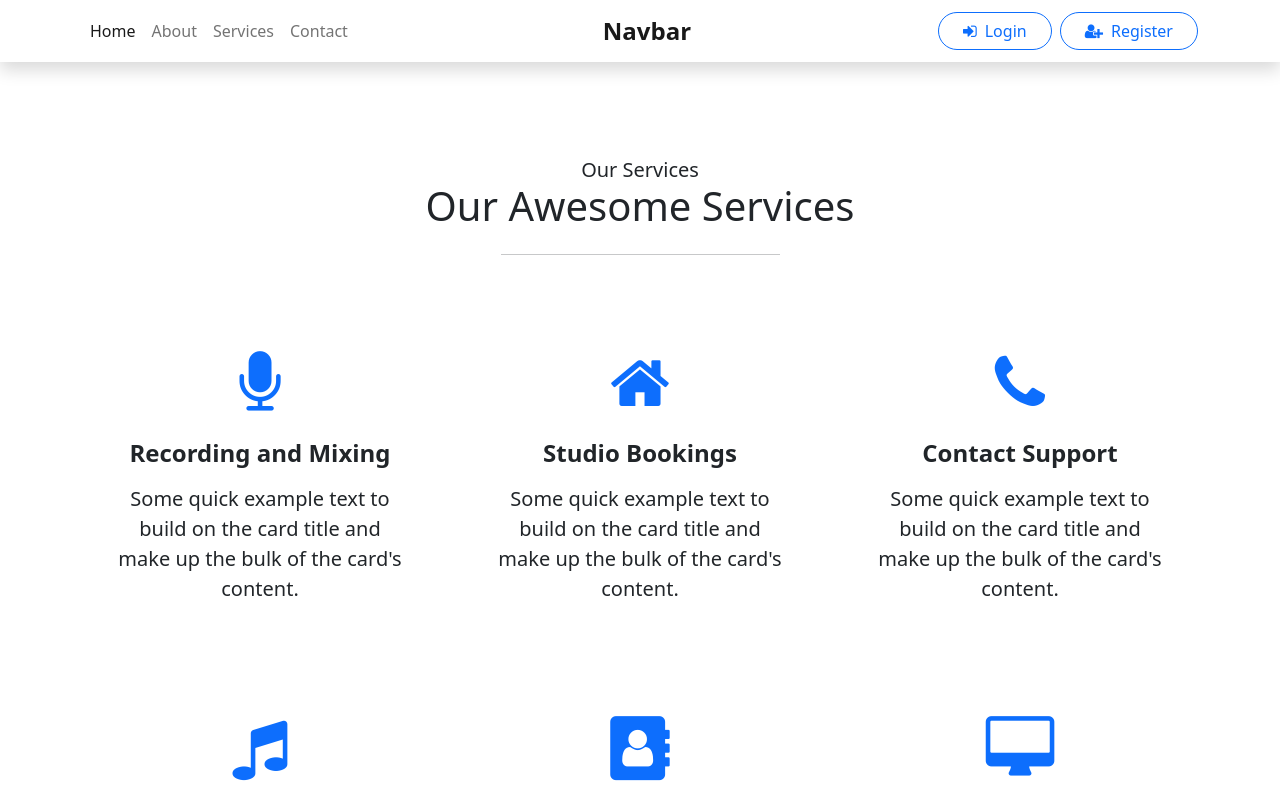
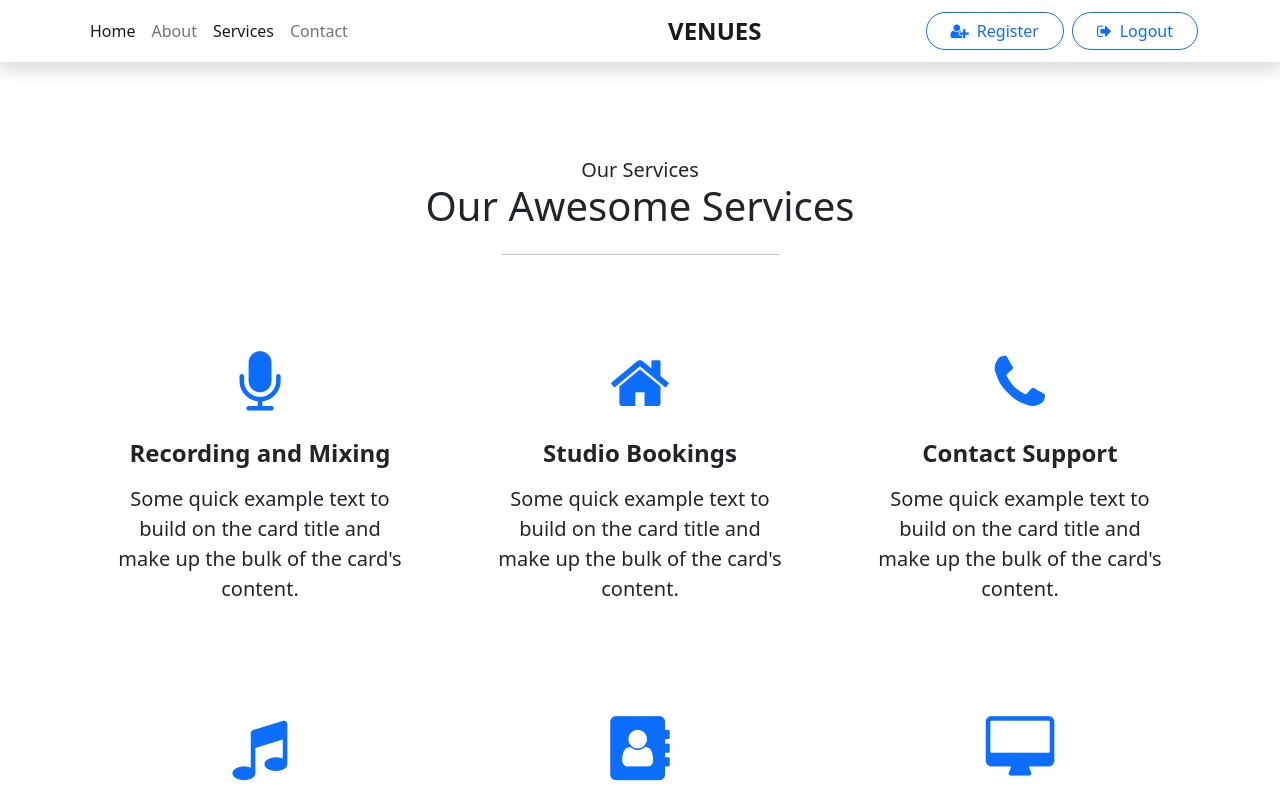
Before and after one commit to annpeacesnr/mernweb, a React (Create React App) app: page /services in a window 1280 px wide. Shown: the top 800 px of the page. Built offline with nearby package versions, Linux system fonts and the light colour scheme.

Commit message:
navigation

```diff
--- a/src/components/Home.jsx
+++ b/src/components/Home.jsx
@@ -2,7 +2,7 @@
 import About from './About';
 import Contact from './Contact';
 import Services from './Services';
-//import { NavLink } from 'react-router-dom';
+import { NavLink } from 'react-router-dom';
 
 const Home = () => {
   return (
@@ -15,8 +15,8 @@
                         <p className="text-white lead text-center fs-4 mb-5">Lorem ipsum dolor sit amet, consectetur adipiscing elit, sed do eiusmod tempor incididunt ut labore et dolore magna aliqua.
                         Ut enim ad minim veniam, quis nostrud exercitation ullamco laboris nisi ut aliquip ex ea commodo consequat.</p>
                         <div className="buttons d-flex justify-content-center">
-                            <button className="btn btn-light me-4 rounded-pill px-4 py-2">Get Quote</button>
-                            <button className="btn btn-outline-light rounded-pill px-4 py-2">Our Services</button>
+                            <NavLink to="/contact" className="btn btn-light me-4 rounded-pill px-4 py-2">Get Quote</NavLink>
+                            <NavLink to="/services" className="btn btn-outline-light rounded-pill px-4 py-2">Our Services</NavLink>
                         </div>
                     </div>
                 </div>
--- a/src/components/Navbar.jsx
+++ b/src/components/Navbar.jsx
@@ -1,38 +1,54 @@
-import React from 'react'
+import React from 'react';
+import { NavLink } from 'react-router-dom';
 
-const Navbar = () => {
+
+const Navbar = (props) => {
     return (
-    <div><nav class="navbar navbar-expand-lg navbar-light shadow">
-    <div class="container">
+        <div>
+            <nav className="navbar navbar-expand-lg navbar-light shadow">
+  <div className="container">
 
-      <button class="navbar-toggler" type="button" data-bs-toggle="collapse" data-bs-target="#navbarSupportedContent" aria-controls="navbarSupportedContent" aria-expanded="false" aria-label="Toggle navigation">
-        <span class="navbar-toggler-icon"></span>
+    <button className="navbar-toggler" type="button" data-bs-toggle="collapse" data-bs-target="#navbarSupportedContent" aria-controls="navbarSupportedContent" aria-expanded="false" aria-label="Toggle navigation">
+      <span className="navbar-toggler-icon"></span>
     </button>
-      <div class="collapse navbar-collapse" id="navbarSupportedContent">
-        <ul class="navbar-nav me-auto mb-2 mb-lg-0">
-          <li class="nav-item">
-            <a class="nav-link active" aria-current="page" href="#">Home</a>
+    <div className="collapse navbar-collapse" id="navbarSupportedContent">
+      <ul className="navbar-nav me-auto mb-2 mb-lg-0">
+        <li className="nav-item">
+          <NavLink className="nav-link active" aria-current="page" to="/">Home</NavLink>
         </li>
-          <li class="nav-item">
-            <a class="nav-link" href="#">About</a>
+        <li className="nav-item">
+          <NavLink className="nav-link" to="/about">About</NavLink>
         </li>
-          <li class="nav-item">
-            <a class="nav-link" href="#">Services</a>
+        <li className="nav-item">
+          <NavLink className="nav-link" to="/services">Services</NavLink>
         </li>
-          <li class="nav-item">
-            <a class="nav-link" href="#">Contact</a>
+        <li className="nav-item">
+          <NavLink className="nav-link" to="/contact">Contact</NavLink>
         </li>
       </ul>
-        <a class="navbar-brand fw-bolder fs-4 mx-auto" href="#">Navbar</a>
-        <button className="btn btn-outline-primary ms-auto px-4 rounded-pill">
-        <i className="fa fa-sign-in me-2"></i>Login</button>
+      <NavLink className="navbar-brand fw-bolder fs-4 mx-auto text-align-center" to="/">VENUES</NavLink>
 
-        <button className="btn btn-outline-primary ms-2 px-4 rounded-pill">
-        <i className="fa fa-user-plus me-2"></i>Register</button>
+      {props.auth ?
+      <>
+      <NavLink to="/login" className="btn btn-outline-primary ms-auto px-4 rounded-pill">
+         <i className="fa fa-sign-in me-2"></i>Login</NavLink>
+      <NavLink to="/register" className="btn btn-outline-primary ms-2 px-4 rounded-pill">
+      <i className="fa fa-user-plus me-2"></i>Register</NavLink>
+        </>
+        :
+        <>
+      <NavLink to="/dashboard" className="btn btn-outline-primary ms-2 px-4 rounded-pill">
+
+      <i className="fa fa-user-plus me-2"></i>Register</NavLink>
+      <NavLink to="/logout" className="btn btn-outline-primary ms-2 px-4 rounded-pill">
+      <i className="fa fa-sign-out me-2"></i>Logout</NavLink>
+      </>
+}
     </div>
   </div>
-  </nav></div>
-  )
+</nav>
+        </div>
+    );
 }
 
 export default Navbar;
```
Lines whose indentation alone changed are shown as unchanged.
